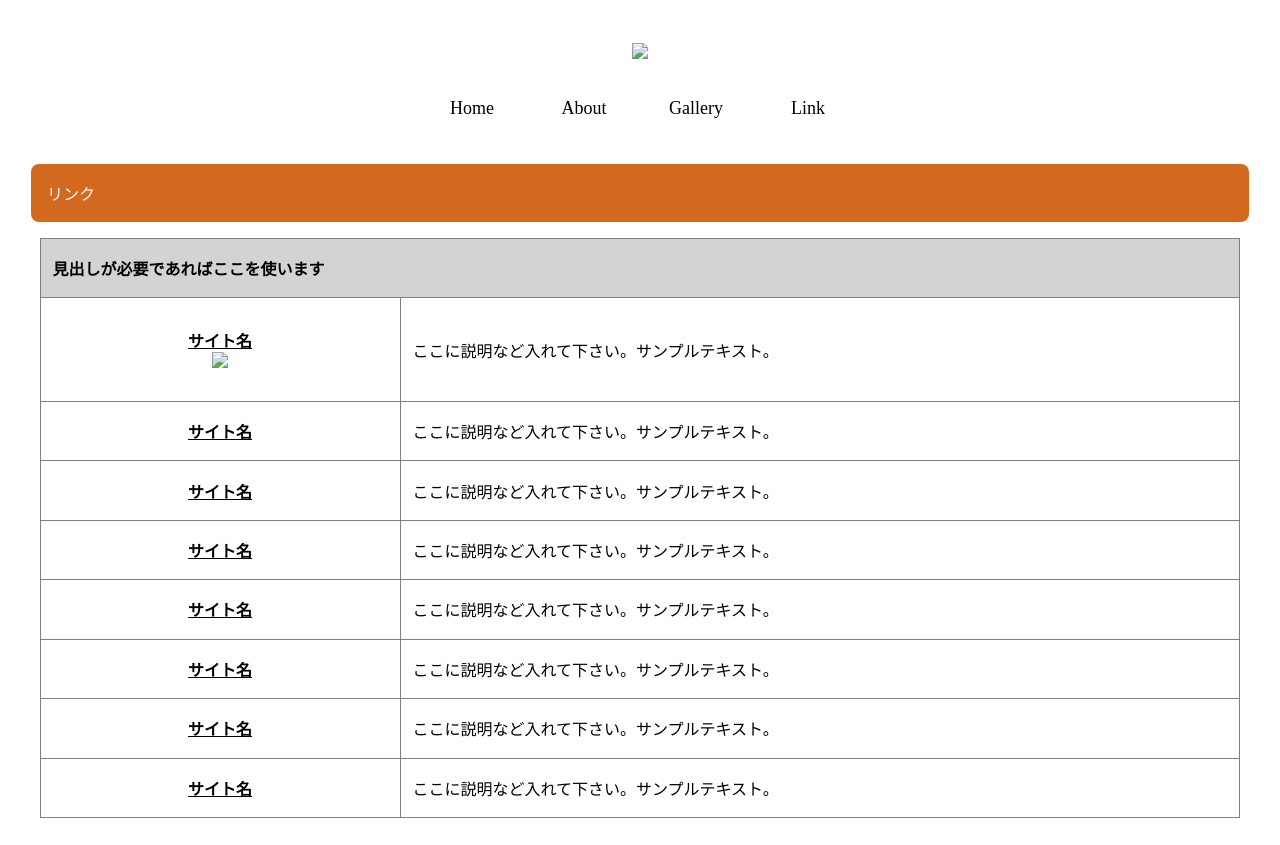
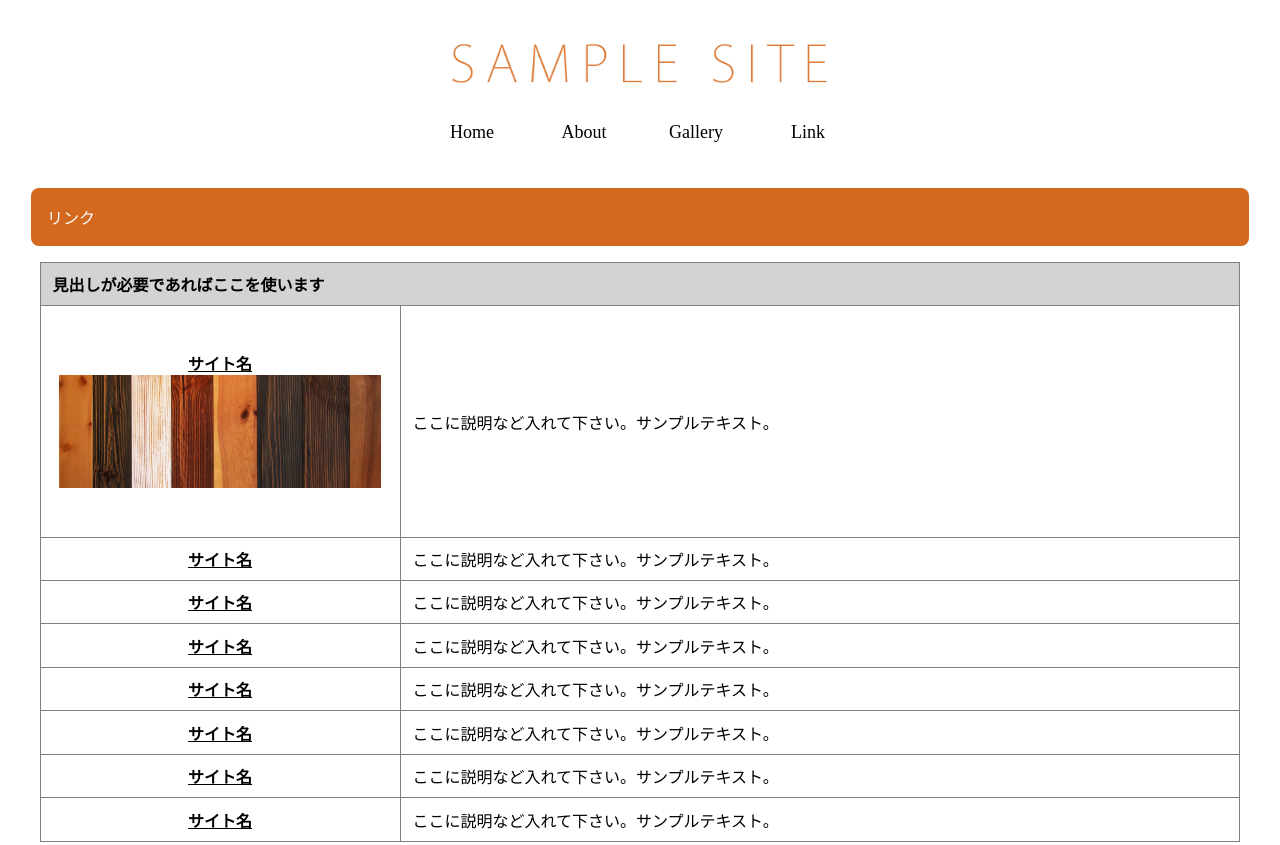
Before and after one commit to mst-yoshi/portfolio-skill1, a plain HTML site: page link.html in a window 1280 px wide. Shown: the top 845 px of the page. Drawn offline with Linux system fonts and the light colour scheme.

Commit message:
Update link.html

```diff
--- a/link.html
+++ b/link.html
@@ -8,7 +8,7 @@
     <body>
         <header>
             <div class="logo logo-a">
-                <img src="images/logo.png">
+                <img src="logo.png">
             </div>
             <nav class="navi">
                 <ul>
@@ -29,7 +29,7 @@
             </tr>
             <tr>
                 <td class="td1"><a href="#">サイト名</a><br>
-                    <img src="images/mainimg (1).jpg" width=90% heigth=auto></td>
+                    <img src="mainimg (1).jpg" width=90% heigth=auto></td>
                 <td class="td2">ここに説明など入れて下さい。サンプルテキスト。</td>
             </tr>
             <tr>
```
